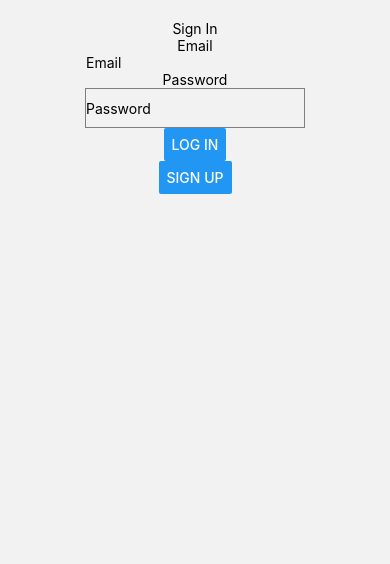
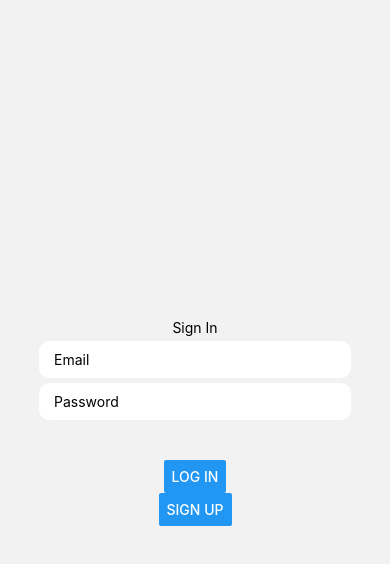
Before and after one commit to dylan-sacco/Enterprise-Project, a React Native app in the folder yarnCreateExpo/: screen /SignIn in a window 390 px wide. Shown: the top 564 px of the page. Built offline with nearby package versions, Linux system fonts and the light colour scheme.

Commit message:
Add Logout and better styled signin page

```diff
--- a/yarnCreateExpo/App.js
+++ b/yarnCreateExpo/App.js
@@ -1,6 +1,3 @@
-
-
-
 //--------------------SYSTEM IMPORTS--------------------
 import React, { useState, useContext } from "react";
 import { StatusBar, setStatusBarStyle } from "expo-status-bar";
@@ -44,7 +41,7 @@ const Tab = createBottomTabNavigator();
 //--------------------STACK METHODS--------------------
 function CheckoutNavigator() {
   return (
-    <Stack.Navigator screenOptions={{ headerShown: false }} >
+    <Stack.Navigator screenOptions={{ headerShown: true }} >
       <Stack.Screen name="Cart" component={Cart} />
       <Stack.Screen name="Checkout" component={Checkout} />
       <Stack.Screen name="Thanks" component={Thanks} />
@@ -53,7 +50,7 @@ function CheckoutNavigator() {
 }
 function SettingsNavigator() {
   return (
-    <Stack.Navigator screenOptions={{ headerShown: false }}>
+    <Stack.Navigator screenOptions={{ headerShown: true }}>
       <Stack.Screen name="Account" component={Account} />
       <Stack.Screen name="Settings" component={SettingsPage} />
     </Stack.Navigator>
--- a/yarnCreateExpo/pages/accountPage.js
+++ b/yarnCreateExpo/pages/accountPage.js
@@ -1,13 +1,21 @@
 import React from "react";
-import { ScrollView, Text } from "react-native";
+import { ScrollView, Text, TouchableOpacity } from "react-native";
+import { AuthContext } from "../auth/AuthContext";
 
 //--------------------START OF ACCOUNT SETTINGS FUNCTION--------------------
 function Account({ navigation }) {
+  const { signOut } = React.useContext(AuthContext);
   return (
     <ScrollView>
       <Text style={{ fontSize: 30, textAlign: "center", width: "100%" }}>
         Account
       </Text>
+      <TouchableOpacity
+        onPress={() => { signOut() }}>
+        <Text style={{ fontSize: 20, textAlign: "center", width: "100%" }}>
+          Logout
+        </Text>
+      </TouchableOpacity>
     </ScrollView>
   );
 }
--- a/yarnCreateExpo/pages/signinpage.js
+++ b/yarnCreateExpo/pages/signinpage.js
@@ -1,6 +1,6 @@
 import React, { useContext, useState } from "react";
-import { SafeAreaView, KeyboardAvoidingView, Text, TextInput, Button, StyleSheet } from "react-native";
-import {auth, app} from '../firebaseConfig';
+import { SafeAreaView, KeyboardAvoidingView, StyleSheet, Text, View, TextInput, Button } from "react-native";
+import { auth, app } from '../firebaseConfig';
 import { createUserWithEmailAndPassword, signInWithEmailAndPassword } from "firebase/auth";
 import { AuthContext } from "../auth/AuthContext";
 
@@ -49,86 +49,78 @@ function SignIn() {
   };
 
   return (
-
-      <SafeAreaView>
     <KeyboardAvoidingView style={styles.container} behavior="padding">
       <Text>Sign In</Text>
-          <Text>Email</Text>
 
+      <View style={styles.inputContainer}>
         <TextInput
-            autoComplete="email"
           placeholder="Email"
+          value={email}
+          onChangeText={text => setEmail(text)}
           style={styles.input}
-            onChangeText={(text) => setEmail(text)}
-            value={email}
         />
-          <Text>Password</Text>
         <TextInput
           placeholder="Password"
-            style={{ height: 40, borderColor: "gray", borderWidth: 1 }}
+          value={password}
+          onChangeText={text => setPassword(text)}
+          style={styles.input}
           secureTextEntry
-            onChangeText={(text) => setPassword(text)}
-            value={password}
         />
+      </View>
       {emailError ? <Text style={{ color: "red" }}>{emailError}</Text> : null}
-          <Button title="Log In" onPress={signin} style={styles.button}/>
-          <Button title="Sign Up" onPress={signup} style={styles.button}/>
+      <View style={styles.buttonContainer}>
+        <Button title="Log In" onPress={signin} style={styles.button} />
+        <Button title="Sign Up" onPress={signup} style={styles.button} />
+      </View>
     </KeyboardAvoidingView>
-      </SafeAreaView>
   );
 }
 
+export default SignIn;
+
 const styles = StyleSheet.create({
   container: {
-      flexGrow: 1,
+    flex: 1,
+    justifyContent: 'center',
     alignItems: 'center',
-      paddingVertical: 20,
   },
-    heading: {
-      fontSize: 24,
-      fontWeight: 'bold',
-      marginBottom: 20,
-      textAlign: 'center',
+  inputContainer: {
+    width: '80%'
   },
-    bannerContainer: {
+  input: {
+    backgroundColor: 'white',
+    paddingHorizontal: 15,
+    paddingVertical: 10,
+    borderRadius: 10,
+    marginTop: 5,
+  },
+  buttonContainer: {
+    width: '60%',
+    justifyContent: 'center',
+    alignItems: 'center',
+    marginTop: 40,
+  },
+  button: {
+    backgroundColor: '#0782F9',
     width: '100%',
-      height: 200, // Adjust height as needed
-      marginBottom: 20,
+    padding: 15,
+    borderRadius: 10,
+    alignItems: 'center',
   },
-    bannerImage: {
-      width: '100%',
-      height: '100%',
-    },
-    navigationContainer: {
-      flexDirection: 'row',
-      justifyContent: 'center',
-      marginBottom: 20,
-    },
-
-
-    button: {
-      backgroundColor: '#007bff',
-      paddingHorizontal: 20,
-      paddingVertical: 10,
-      marginHorizontal: 10, // Adjust horizontal margin
-      borderRadius: 5,
+  buttonOutline: {
+    backgroundColor: 'white',
+    marginTop: 5,
+    borderColor: '#0782F9',
+    borderWidth: 2,
   },
   buttonText: {
-      color: '#fff',
+    color: 'white',
+    fontWeight: '700',
     fontSize: 16,
   },
-    aboutContainer: {
-      width: '80%',
-      borderWidth: 1,
-      borderColor: '#ddd',
-      borderRadius: 5,
-      padding: 10,
+  buttonOutlineText: {
+    color: '#0782F9',
+    fontWeight: '700',
+    fontSize: 16,
   },
-    aboutText: {
-      fontSize: 18,
-      fontWeight: 'bold',
-      marginBottom: 10,
-    },
-  });
-
-export default SignIn;
+})
```
Lines whose indentation alone changed are shown as unchanged.
